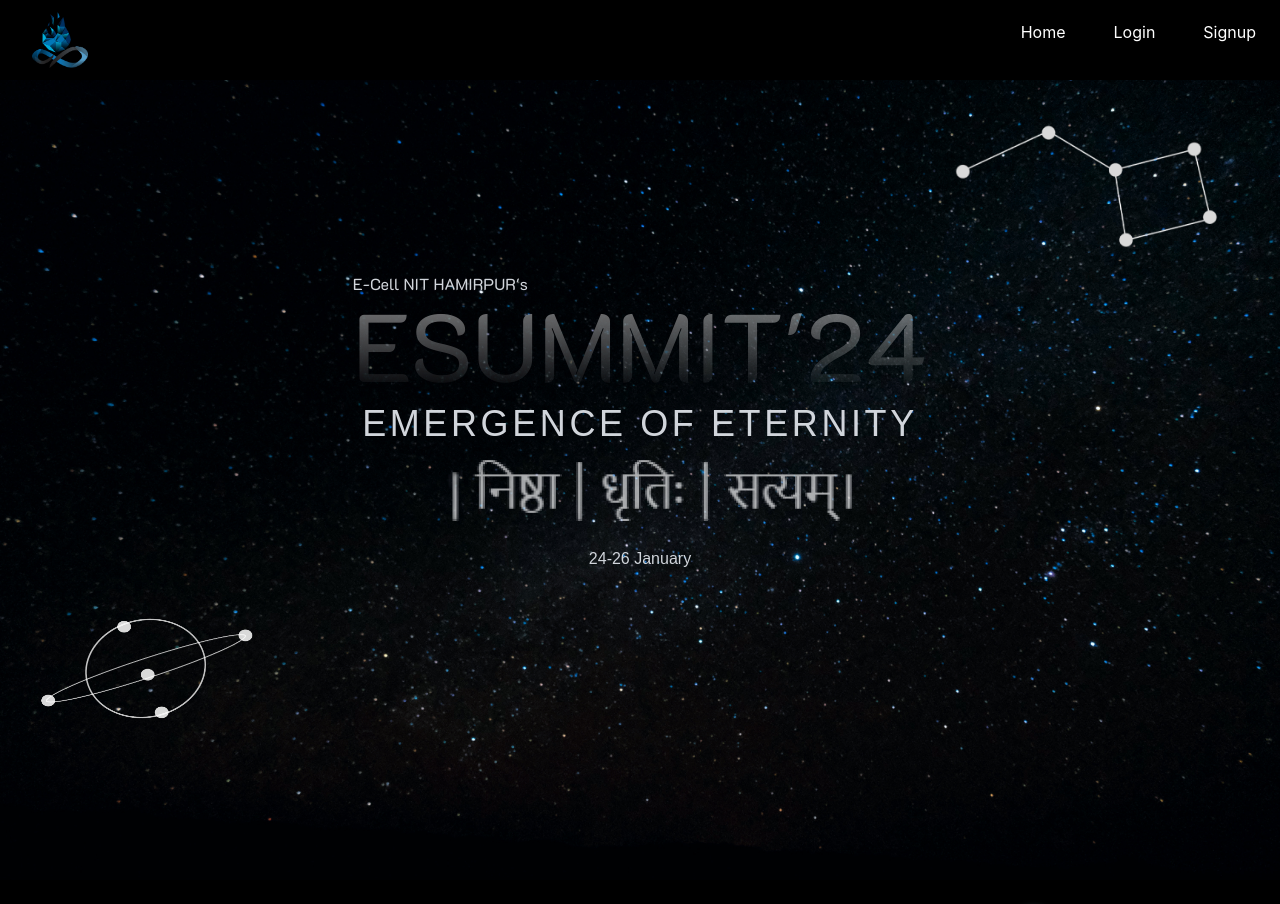
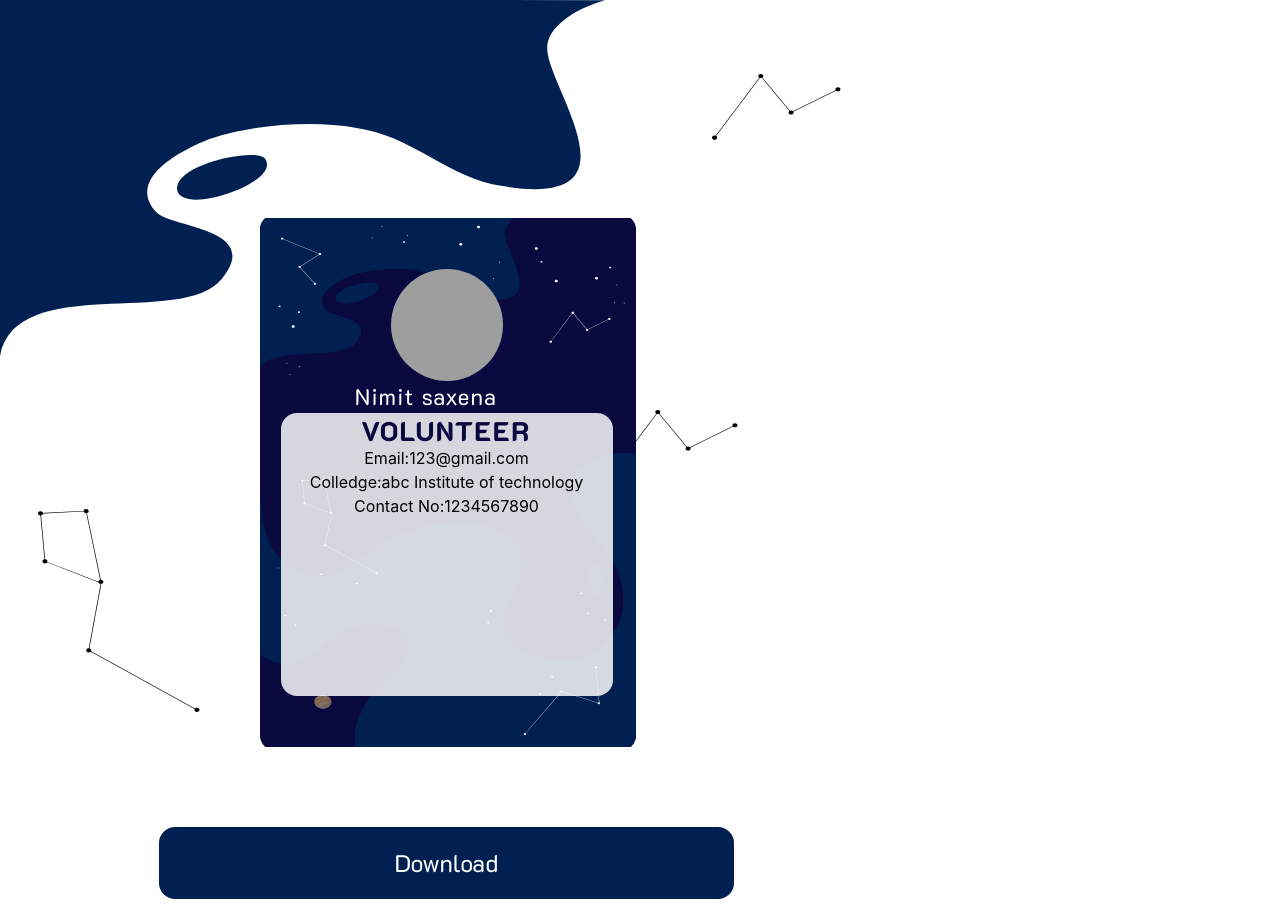
Before and after one commit to Kiran1810/Hostel-Management, a React (Create React App) app: page / in a window 1280 px wide. Shown: the top 904 px of the page. Built offline with nearby package versions, Linux system fonts and the light colour scheme; no server answers; grey boxes are pictures that could not be loaded; a web font is replaced by a local one.

Commit message:
id page integrated

```diff
--- a/src/Components/Images/SecondYear.jsx
+++ b/src/Components/Images/SecondYear.jsx
@@ -6,7 +6,7 @@
               <img
                     src="https://docs.material-tailwind.com/img/face-2.jpg"
                     alt="img"
-                    className="p-0.5 rounded-full w-52 h-52 "
+                    className="p-0.5 rounded-lg w-52 h-52 "
 
 
               />
--- a/src/Components/Images/ThirdYear.jsx
+++ b/src/Components/Images/ThirdYear.jsx
@@ -6,7 +6,7 @@
              <img
                     src="https://docs.material-tailwind.com/img/face-2.jpg"
                     alt="img"
-                    className="p-0.5 rounded-full w-64 h-64 "
+                    className="p-0.5 rounded-lg w-64 h-64 "
 
 
               />
--- /dev/null
+++ b/src/Pages/IdPage.jsx
@@ -0,0 +1,55 @@
+import React from "react";
+import IdBg from "../Assets/Id.svg";
+import Bg from "../Assets/bg.svg";
+import Logo from "../Assets/logo.png"
+
+function IdCard() {
+  return (
+    <div
+      style={{
+        backgroundImage: `url(${IdBg})`,
+      }}
+      className="h-screen Id flex flex-col items-center justify-center"
+    >
+      <div
+        style={{
+          backgroundImage: `url(${Bg})`,
+        }}
+        className="bg-cover bg-center InId flex flex-col items-center justify-center "
+      >
+        <div>
+            <img
+            src="https://docs.material-tailwind.com/img/face-2.jpg"
+            alt="this is the image"
+            className="rounded-full w-28 h-28"
+            />
+        </div>
+        <div className="cardName">
+         Nimit saxena
+        </div>
+        <div className="small flex flex-col items-center h-screen">
+           <div className="volunteer">
+               VOLUNTEER
+           </div>
+           <div>
+            Email:123@gmail.com
+           </div>
+           <div>
+            Colledge:abc Institute of technology
+           </div>
+           <div>
+            Contact No:1234567890
+           </div>
+
+        </div>
+
+
+
+      </div>
+      <button className="downLoad mt-20 text-white font-K2D font-normal text-2xl">Download </button>
+
+    </div>
+  );
+}
+
+export default IdCard;
--- a/src/index.css
+++ b/src/index.css
@@ -108,6 +108,60 @@
 border: 2px solid rgba(0, 32, 82, 0.18);
 background: rgba(0, 32, 82, 0.08);
 }
+.Id{
+  width: 893px;
+height: 1117px;
+}
+.InId{
+  width: 378px;
+height: 529.551px;
+flex-shrink: 0;
+fill: #076FAA;
+}
+.small{
+  width: 332px;
+height: 283px;
+flex-shrink: 0;
+border-radius: 16px;
+background: rgba(255, 255, 255, 0.83);
+
+}
+.volunteer{
+  width: 171px;
+height: 33px;
+flex-shrink: 0;
+color: #0A093F;
+font-family: K2D;
+font-size: 27px;
+font-style: normal;
+font-weight: 800;
+line-height: normal;
+letter-spacing: 1.35px;
+}
+.downLoad{
+  display: flex;
+width: 575px;
+padding: 18px 285px;
+justify-content: center;
+align-items: center;
+gap: 10px;
+border-radius: 16px;
+border: 2px solid rgba(0, 32, 82, 0.18);
+background: #002052;
+}
+
+.cardName{
+  width: 183.486px;
+height: 31.894px;
+flex-shrink: 0;
+color: #FFF;
+font-family: K2D;
+font-size: 22.54px;
+font-style: normal;
+font-weight: 400;
+line-height: normal;
+letter-spacing: 1.127px;
+}
 
 code {
   font-family: source-code-pro, Menlo, Monaco, Consolas, 'Courier New',
--- a/src/index.js
+++ b/src/index.js
@@ -12,6 +12,7 @@
 
 import LogInPg from "./Pages/LogInPg";
 import EventCard from "./Components/Cards/EventCard";
+import IdCard from "./Pages/IdPage";
 
 const root = ReactDOM.createRoot(document.getElementById("root"));
 root.render(
@@ -19,7 +20,7 @@
         <Provider store={store}>
             <Router>
                 <Routes>
-                    <Route index element={<HomePage />} />
+                    <Route index element={<IdCard/>} />
                     <Route path="/signup" element={<SignupPg />} />
                     <Route path="/login" element={<LogInPg />} />
                 </Routes>
```
Also changed, not shown: src/Components/Images/ManagerImage.jsx (+18 -1 lines), src/Assets/Id.svg (added), src/Assets/bg.svg (added).
